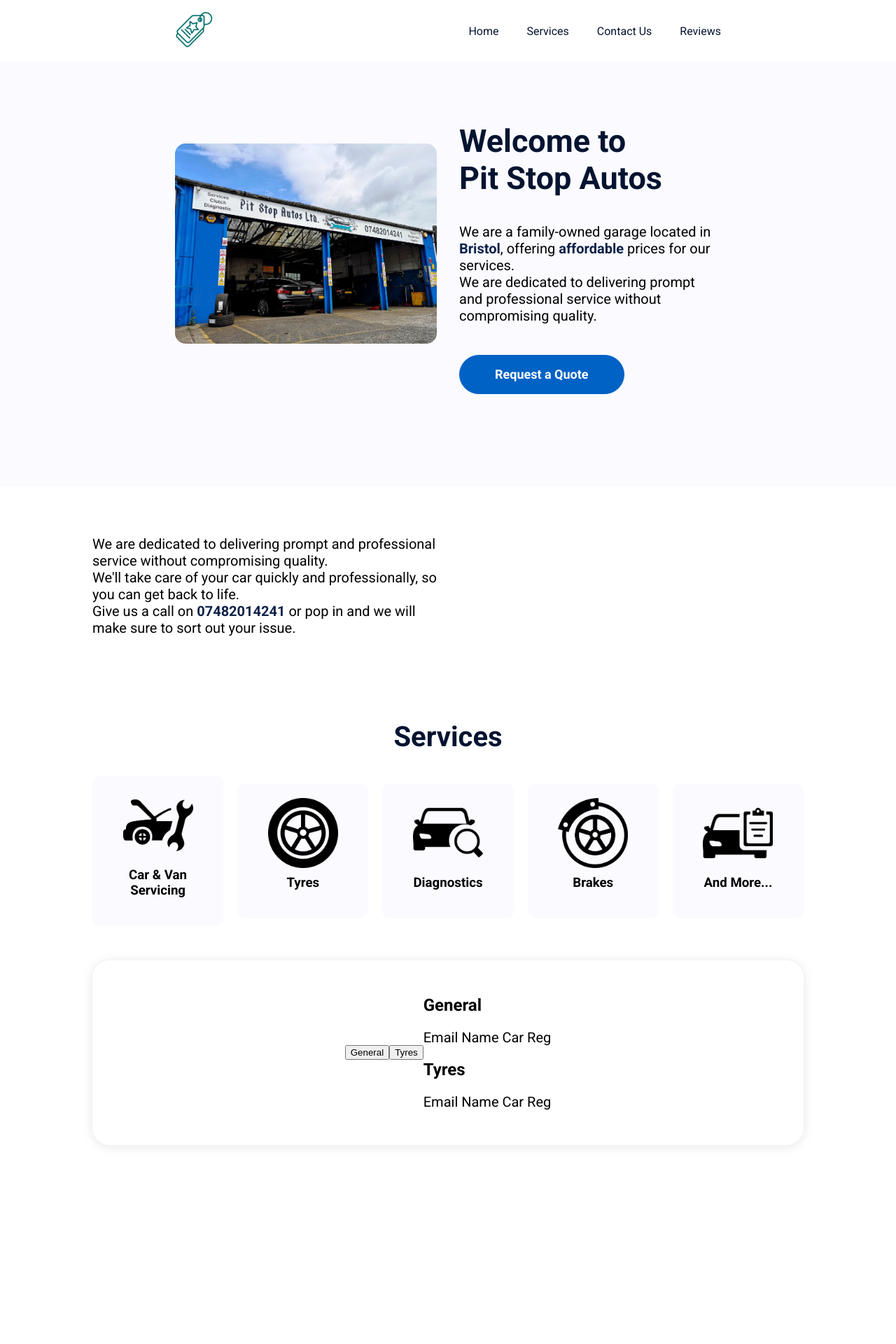
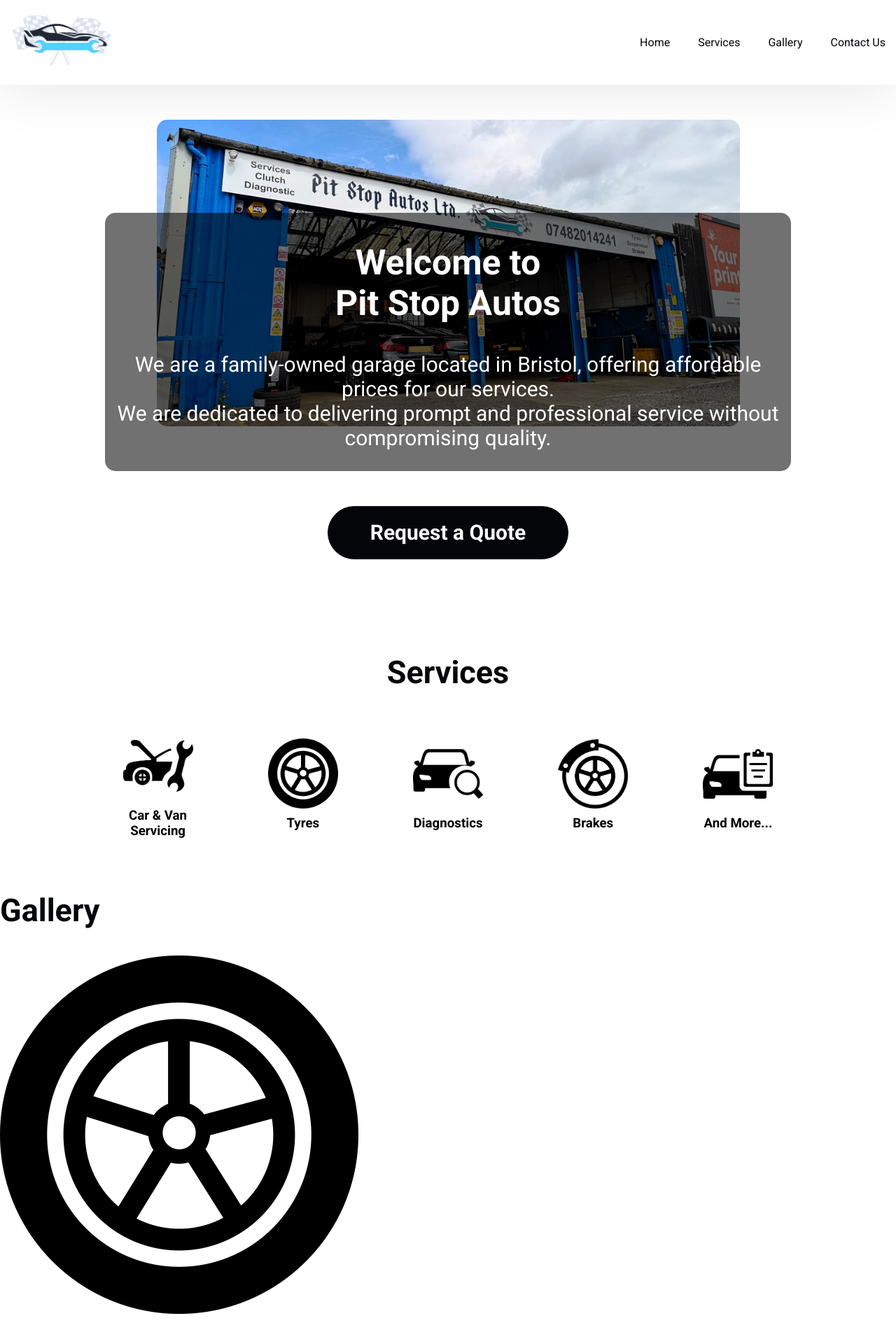
Before and after one commit to Sergeyvna/pitstop, a React (Create React App) app: page / in a window 1280 px wide. Shown: the top 1920 px of the page at 70% size. Before the commit the page ends 1686 px from the top, so only its background shows below. Built offline with nearby package versions, Linux system fonts and the light colour scheme.

Commit message:
Modified main section, added responsive tabs, started doing the gallery section

```diff
--- a/src/App.css
+++ b/src/App.css
@@ -11,59 +11,49 @@
     --heading-color: #041430;
     --brown: #A6937D;
     --bg-shade: #fafaff;
-    --blue: #0062C5;
+    --blue: #05fff3;
     --darkblue: #0C2249;
     --black: #040509;
     --white: #ffffff;
-}
-
-.dark-blue-text {
-    color: var(--darkblue);
-    font-weight: 800;
 }
 
 .btn-container {
     display: flex;
     align-items: center;
     justify-content: center;
+    margin-top: 20px;
 }
 
 .btn {
     font-family: "Roboto", sans-serif;
     display: inline-block;
-    padding: 15px 50px;
+    margin: 30px;
+    padding: 25px 60px;
     font-weight: 800;
-    font-size: 18px;
+    font-size: 30px;
     line-height: 24px;
     cursor: pointer;
     border-radius: 120px;
 
 }
 
-.call-txt {
-    margin: 0 10px;
-    font-size: 18px;
-    line-height: 24px;
-    font-weight: 800;
-}
-
 .btn-primary {
     color: var(--white);
-    background-color: var(--primary);
-    border: 1px solid var(--primary);
+    background-color: var(--black);
+    border: 1px solid var(--black);
 }
 
 .btn-primary:hover {
-    color: var(--primary);
+    color: var(--black);
     background-color: var(--white);
 }
 
 h1 {
-    font-size: 45px;
+    font-size: 50px;
 }
 
 p {
-    font-size: 20px;
+    font-size: 30px;
 }
 
 /* Navbar Style */
@@ -71,7 +61,7 @@
     display: flex;
     justify-content: space-between;
     align-items: center;
-    padding: 15px 250px;
+    padding: 15px;
     box-shadow: 0px 5px 80px 0 rgba(0,0,0, 0.1);
 }
 
@@ -83,51 +73,67 @@
 }
 
 .navbar-content {
-    color: var(--heading-color);
+    color: var(--black);
     cursor: pointer;
 }
 
-/* !! add a box shadow !! */
+.navbar-img {
+    width: 23%;
+}
 
 .navbar-active {
-    color: var(--blue);
-}
-/* Main Section Style */
-.main-section-title {
-    color: var(--heading-color);
-    display: flex;
-    align-items: flex-start;
+    color: var(--black);
 }
 
-.main-section {
-    display: grid;
-    grid-template-columns: repeat(2, 1fr);
-    padding: 50px 250px 132px 250px;
+/* Main Section Style */
+.main-container {
+    display: flex;
+    flex-direction: column;
+    justify-content: center;
     align-items: center;
-    justify-content: space-between;
-    gap: 32px;
-    background-color: var(--bg-shade);
+    margin: 50px 150px -300px;
+    position: relative;
+}
+
+.main-img {
+    width: 85%;
+    margin: 0 auto;
+    border-radius: 15px;
 }
 
 .main-content-box {
-    /* change this  os the title is at the top, para in the middle and button at the bottom of the image*/
+    position:relative;
+    text-align: center;
+    bottom: 305px;
+    left: 0;
+    right: 0;
     display: flex;
     flex-direction: column;
-    align-items: flex-start;
-    gap: 24px;
+    justify-content: flex-end;
+    align-items: center;
+    opacity: 0;
+    animation: fadeInAnim 1.5s forwards;
 }
 
-.main-section-desc {
-    font-weight: 1000px;
+.main-content-box > .main-content {
+    background-color: rgba(0, 0, 0, 0.555); /* Semi-transparent white background */
+    border-radius: 15px;
 }
 
-.main-img > img{
-    width: 100%;
-    height: auto;
-    border-radius: 15px;
-    gap: 32px;
+.main-content {
+    color: var(--white);
 }
 
+
+
+@keyframes fadeInAnim {
+    from {
+        opacity: 0;
+    }
+    to {
+        opacity: 1;
+    }
+}
 /* Services Style */
 .services-section {
     margin-top: 100px;
@@ -138,9 +144,9 @@
     margin-bottom: 20px;
 }
 
-.services-title {
-    color: var(--heading-color);
-    font-size: 40px;
+.title {
+    color: var(--black);
+    font-size: 45px;
 }
 
 .services-list {
@@ -158,12 +164,12 @@
     align-items: center;
     flex: 1 0 0;
     border-radius: 10px;
-    background-color: var(--bg-shade);
+    background-color: var(--white);
     padding: 20px;
 }
 
 .services-card:hover {
-    border-bottom: 3px solid var(--blue);
+    border-bottom: 3px solid var(--bla);
 }
 
 .services-card-img {
@@ -182,26 +188,66 @@
 .list-title {
     margin-top: 10px;
 }
+/* Gallery Style */
 
-/* Contact form Style */
 
-.random-section {
-    display: grid;
-    grid-template-columns: repeat(2, 1fr);
-    margin: 50px auto;
-    align-items: center;
-    justify-content: space-between;
-    padding: 0px 132px;
-    gap: 32px;
-}
-
-.container {
+/* Contact Form Style */
+.tab-container {
     display: flex;
-    justify-content: center;
+    flex-direction: column;
     align-items: center;
     margin: 50px 132px;
     padding: 30px;
     border-radius: 25px;
-    box-shadow: 0 2px 16px rgba(0,0,0, 0.1);
+    border: solid 2px var(--black);
     background-color: #ffffff;
 }
+
+.tab-box {
+    width:  100%;
+    display: flex;
+    justify-content: space-around;
+    align-items: center;
+    border-bottom: solid 2px var(--black);
+    font-size: 35px;
+    font-weight: 600;
+    position: relative;
+}
+
+.tab-box .tab-btn {
+    font-size: 35px;
+    font-weight: 600;
+    color: var(--black);
+    background: none;
+    border: none;
+    padding: 18px;
+    cursor: pointer;
+}
+
+.tab-box .tab-btn.active {
+    color: var(--primary);
+}
+
+.tab-content-box {
+    padding: 20px;
+}
+
+.tab-content-box .tab-content{
+    display: none;
+    animation: fadeInAnim .5s ease;
+}
+
+.tab-content-box .tab-content h2{
+    margin-bottom: 10px;
+}
+
+.line{
+    position: absolute;
+    bottom: -1px;
+    left: 0;
+    width: 50%;
+    height: 5px;
+    background-color: var(--primary);
+    border-radius: 20px;
+    transition: all .2s ease-in-out;
+}
--- a/src/Pages/Home/About.jsx
+++ /dev/null
@@ -1,14 +0,0 @@
-export default function About() {
-    return (
-        <section className="random-section">
-            <div className="main-content-box">
-                <div className="main-contet">
-                    <p></p>
-                    <p>We are dedicated to delivering prompt and professional service without compromising quality.
-                        <br/>We'll take care of your car quickly and professionally, so you can get back to life.
-                        <br/>Give us a call on <span className="dark-blue-text">07482014241</span> or pop in and we will make sure to sort out your issue.</p>
-                </div>
-            </div>
-        </section>
-    );
-}
--- a/src/Pages/Home/ContactForm.jsx
+++ b/src/Pages/Home/ContactForm.jsx
@@ -1,24 +1,40 @@
+import React, { useState } from 'react';
+
 export default function ContactForm() {
+    const [activeTab, setActiveTab] = useState(0);
+
+    const handleTabClick = (index) => {
+        setActiveTab(index);
+    };
+
     return (
         <section>
-            <div className="container">
+            <div className="tab-container">
                 <div className="tab-box">
-                    <button className="tab-btn">General</button>
-                    <button className="tab-btn">Tyres</button>
+                    <button className={`tab-btn ${activeTab === 0 ? 'active' : ''}`} onClick={() => handleTabClick(0)}>General</button>
+                    <button className={`tab-btn ${activeTab === 1 ? 'active' : ''}`} onClick={() => handleTabClick(1)}>Tyres</button>
+                    <div className="line" style={{ left: activeTab === 0 ? '0%' : '50%' }}></div>
                 </div>
 
-                <div className="content-box">
-                    <div className="content">
+                <div className="tab-content-box">
+                    <div className="tab-content" style={{ display: activeTab === 0 ? 'block' : 'none' }}>
                         <h2>General</h2>
-                        <p>Email Name Car Reg</p>
+                        <p>Email</p>
+                        <p>Name</p>
+                        <p>Car Reg</p>
+                        <p>Description</p>
                     </div>
 
-                    <div className="content">
+                    <div className="tab-content" style={{ display: activeTab === 1 ? 'block' : 'none' }}>
                         <h2>Tyres</h2>
-                        <p>Email Name Car Reg</p>
+                        <p>Email</p>
+                        <p>Name</p>
+                        <p>Car Reg</p>
+                        <p>Tyre size</p>
+                        <p>Description</p>
                     </div>
                 </div>
             </div>
         </section>
-    )
+    );
 }
--- a/src/Pages/Home/Gallery.jsx
+++ b/src/Pages/Home/Gallery.jsx
@@ -0,0 +1,18 @@
+import React, { useEffect } from 'react';
+
+export default function Gallery() {
+    return (
+        <section>
+            <div className="gallery-content">
+                <h2 className="title">Gallery</h2>
+                <div className="gallery-slider">
+                    <div className="slide-track">
+                        <div className="slide">
+                            <img src="./img/wheel-icon.png" alt="Wheel" />
+                        </div>
+                    </div>
+                </div>
+            </div>
+        </section>
+    );
+}
--- a/src/Pages/Home/Homescreen/index.jsx
+++ b/src/Pages/Home/Homescreen/index.jsx
@@ -1,14 +1,14 @@
-import About from "../About";
 import ContactForm from "../ContactForm";
 import MainSection from "../MainSection";
 import Services from "../Services";
+import Gallery from "../Gallery";
 
 export default function Home() {
     return(
         <>
             <MainSection/>
-            <About/>
             <Services/>
+            <Gallery/>
             <ContactForm/>
         </>
     );
--- a/src/Pages/Home/MainSection.jsx
+++ b/src/Pages/Home/MainSection.jsx
@@ -1,18 +1,21 @@
 export default function MainSection() {
     return (
         <section id="main-section" className="main-section">
-            <div className="main-img">
-                <img src="./img/maingarageimage.jpg" alt="Image of the Garage"/>
-            </div>
+
+        <div className="main-container">
+            <img className="main-img" src="./img/maingarageimage.jpg" alt="Image of the Garage"/>
             <div className="main-content-box">
-                <div className="main-contet">
-                    <h1 className="main-section-title">Welcome to <br></br>Pit Stop Autos</h1>
-                    <p className="main-section-desc">We are a family-owned garage located in <span className="dark-blue-text">Bristol</span>, offering <span className="dark-blue-text">affordable</span> prices for our services. <br/> We are dedicated to delivering prompt and professional service without compromising quality.</p>
+                <div className="main-content">
+                    <h1 className="main-section-title">Welcome to <br/>Pit Stop Autos</h1>
+                    <p className="main-section-desc">We are a family-owned garage located in Bristol, offering affordable prices for our services. <br/> We are dedicated to delivering prompt and professional service without compromising quality.</p>
+
                 </div>
-                <div className="btn-container">
-                    <button className="btn btn-primary">Request a Quote</button>
+                <div class="btn-container">
+                    <button class="btn btn-primary">Request a Quote</button>
                 </div>
             </div>
-        </section>
+
+        </div>
+    </section>
     );
 }
--- a/src/Pages/Home/Navbar.jsx
+++ b/src/Pages/Home/Navbar.jsx
@@ -35,7 +35,7 @@
     return (
         <nav className={`navbar ${navActive? "active" : ""}`}>
             <div>
-                <img src="./img/tag-1.png" alt="pitstopautoslogo" />
+                <img className="navbar-img" src="./img/logo.png" alt="pitstopautoslogo" />
             </div>
             <a className={`nav_ham ${navActive ? "active" : ""}`} onClick={toggleNav}>
                 <span className="nav_ham_line"></span>
@@ -63,14 +63,14 @@
                         activeClass="navbar-active"
                         spy={true} smooth={true} offset={-70} duration={500}
                         to="contact"
-                        className="navbar-content">Contact Us</Link>
+                        className="navbar-content">Gallery</Link>
                     </li>
                     <li>
                         <Link onClick={closeMenu}
                         activeClass="navbar-active"
                         spy={true} smooth={true} offset={-70} duration={500}
                         to="gallery"
-                        className="navbar-content">Reviews</Link>
+                        className="navbar-content">Contact Us</Link>
                     </li>
                 </ul>
             </div>
--- a/src/Pages/Home/Services.jsx
+++ b/src/Pages/Home/Services.jsx
@@ -4,7 +4,7 @@
     return(
         <section className="services-section" id="services">
             <div className="services-container">
-                <h2 className="services-title">Services</h2>
+                <h2 className="title">Services</h2>
             </div>
 
             <div className="services-list">
```
Also changed, not shown: public/img/logo.png (added), public/img/maingarageimage.jpg.
